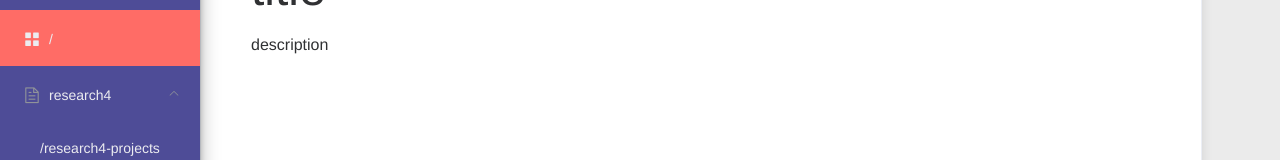
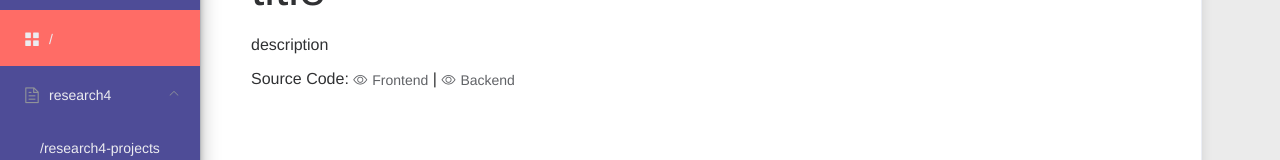
Before and after one commit to LmeSzinc/azur-stats, a Vue app: page / in a window 1280 px wide. Shown: the part 190-350 px from the top of the page. Built offline with nearby package versions, Linux system fonts and the light colour scheme; no server answers.

Commit message:
Add source code links

```diff
--- a/src/views/Overview.vue
+++ b/src/views/Overview.vue
@@ -2,6 +2,12 @@
   <div>
     <p class="title">{{ $t("title") }}</p>
     <p class="description" v-html="$t('description')" ></p>
+    <div>
+      <span>Source Code: </span>
+      <el-link href="https://github.com/LmeSzinc/azur-stats" icon="el-icon-view">Frontend</el-link>
+      |
+      <el-link href="https://github.com/LmeSzinc/azur-stats-server" icon="el-icon-view">Backend</el-link>
+    </div>
     <div class="update">
       <el-divider content-position="left">{{ $t("update") }}</el-divider>
       <el-row :gutter="20">
```
